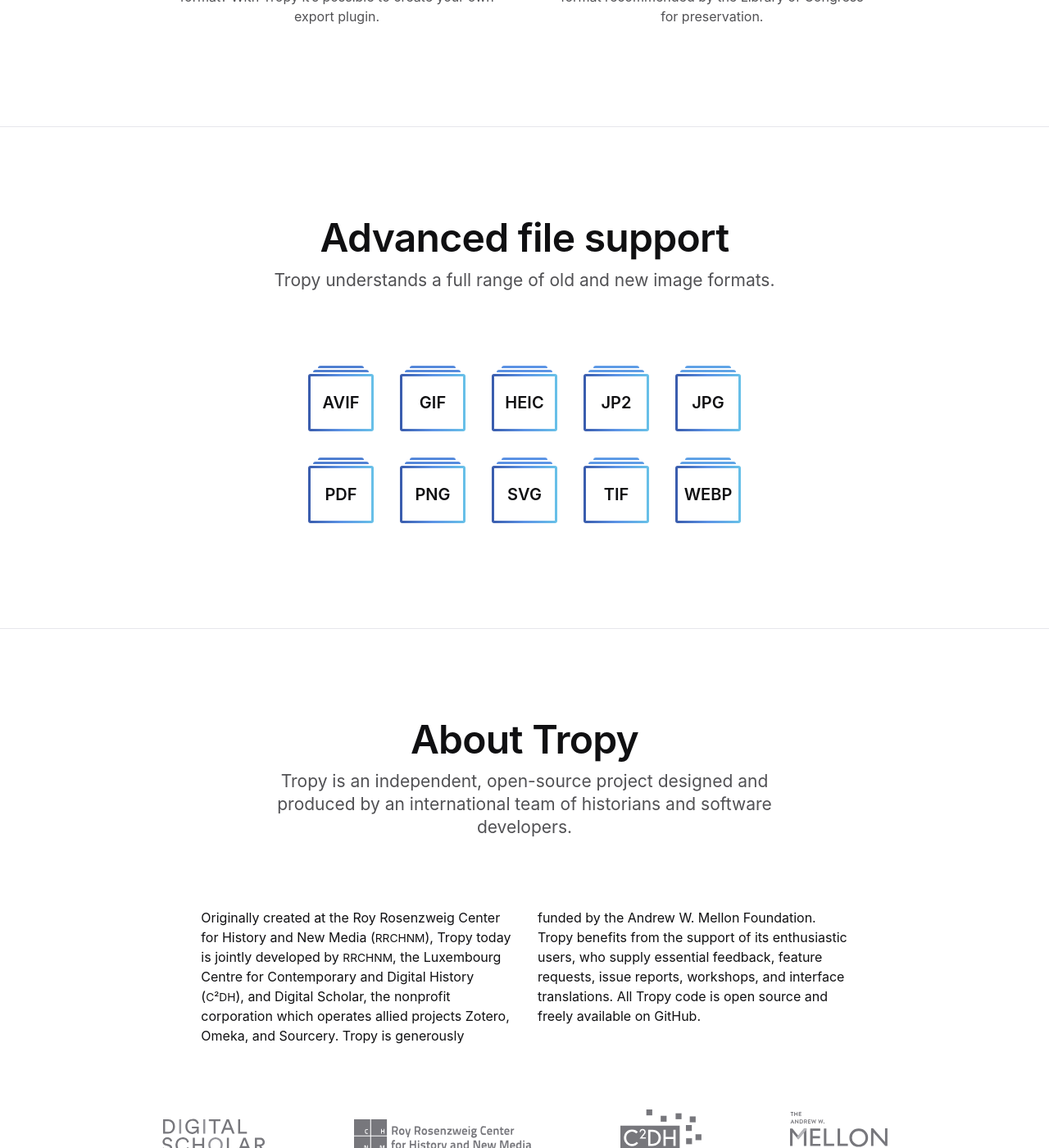
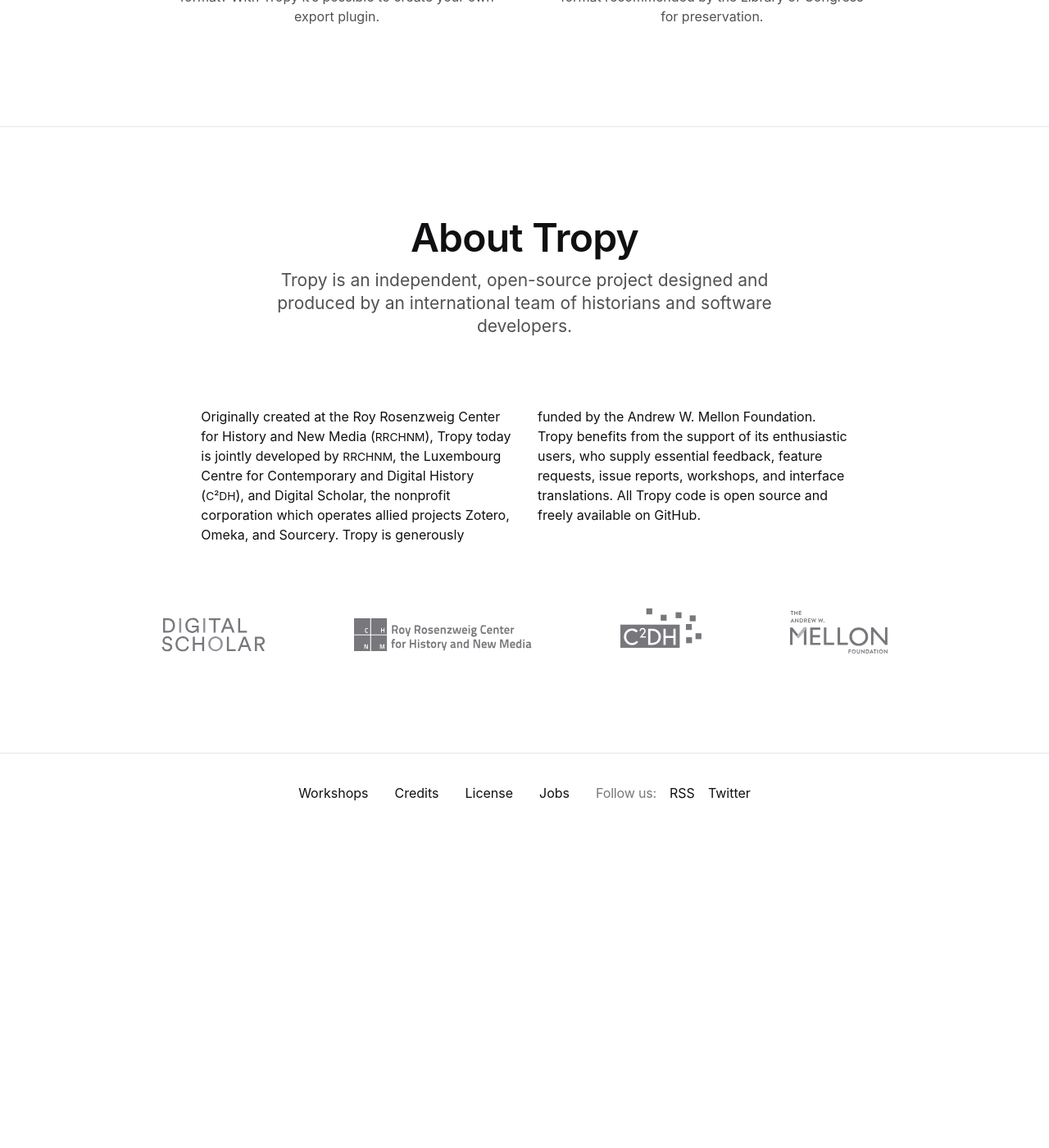
Before and after one commit to tropy/tropy.github.io, a Jekyll site: the page built from index.html, in a window 1280 px wide and 1400 px high, scrolled down 4931 px. Shown: the whole window at 82% size. Built offline with Jekyll 4.4.1, drawn with Linux system fonts in a browser that asks for light colours; after the commit the page ends 5946 px from its top, so only the background shows below that.

Commit message:
Remove file support section.

```diff
--- a/assets/stylesheets/_variables.scss
+++ b/assets/stylesheets/_variables.scss
@@ -83,10 +83,6 @@
 $header-height:        96px;
 $header-height-mobile: 64px;
 
-// File support
-$file-support-max-width: columns(12, $container-fluid-max-width);
-$file-support-icon-size: 80px;
-
 // Footer
 $footer-color:  $body-color;
 
--- a/assets/stylesheets/home/_file-support.scss
+++ /dev/null
@@ -1,117 +0,0 @@
-//
-// File support
-//
-
-.file-support {
-  border-top: 1px solid $gray-lighter;
-  padding: $section-spacing-y-phone 0 ($section-spacing-y-phone - $space-min) 0;
-
-  @for $i from 3 through 7 {
-    @media (min-width: (16px + (96px * $i))) {
-      padding-bottom: calc((#{$section-spacing-y-phone - $space-min}) - ((100vw - #{$i * $file-support-icon-size}) / (#{$i + 1}) - 20px));
-    }
-  }
-
-  @media (min-width: $sm) {
-    padding: $section-spacing-y 0 ($section-spacing-y - $space-xl);
-  }
-
-  .container-fluid {
-    max-width: $file-support-max-width;
-  }
-
-  h2 {
-    margin-top: -14px;
-    margin-bottom: 0;
-
-    @media (min-width: $sm) {
-      text-align: center;
-      margin-top: -19px;
-    }
-  }
-
-  .lead {
-    @include tween(
-      $sm * 5 / 6,
-      columns(10, $container-fluid-max-width) * 0.8,
-      $sm,
-      $container-fluid-max-width / ($container-fluid-width / 100%),
-      width
-    );
-  }
-
-  ul {
-    display: grid;
-    grid-template-columns: repeat(auto-fit, #{$file-support-icon-size});
-    grid-template-rows: auto;
-    grid-gap: 16px;
-    justify-content: space-evenly;
-    list-style: none;
-    margin: 0 auto;
-    padding: 0;
-    margin-top: ($section-spacing-y-phone * 3 / 4) - 6px;
-
-    @media (min-width: $sm) {
-      display: flex;
-      flex-wrap: wrap;
-      justify-content: center;
-      grid-gap: 0; // Reset
-      width: 5 * ($file-support-icon-size + $space-xl);
-      margin-top: ($section-spacing-y * 3 / 4) - 6px;
-    }
-
-    @media (min-width: $lg + 144px) {
-      justify-content: center;
-      width: auto;
-    }
-  }
-
-  li {
-    justify-self: center;
-    display: flex;
-    justify-content: center;
-    align-items: center;
-    width: $file-support-icon-size;
-    height: $file-support-icon-size - 10px;
-    font-size: 20px;
-    font-weight: 600;
-    margin-top: 10px;
-    background:
-      linear-gradient(to bottom, $white, $white) no-repeat center / calc(100% - 6px) calc(100% - 6px) scroll,
-      linear-gradient(to right, $blue-dark, $blue, $blue-light) no-repeat left bottom / auto auto fixed;
-    border-radius: 3px;
-    position: relative;
-
-    @for $i from 3 through 7 {
-      @media (min-width: (16px + (96px * $i))) {
-        margin-bottom: calc((100vw - #{$i * $file-support-icon-size}) / (#{$i + 1}) - 16px);
-      }
-    }
-
-    @media (min-width: $sm) {
-      margin: 10px $space-md $space-xl $space-md;
-    }
-
-    &::before,
-    &::after {
-      content: "";
-      position: absolute;
-      height: 3px;
-      background: linear-gradient(to right, $blue-dark, $blue, $blue-light) no-repeat left bottom / auto auto fixed;
-      border-top-left-radius: 3px;
-      border-top-right-radius: 3px;
-    }
-
-    &::before {
-      left: 12px;
-      top: -10px;
-      width: calc(100% - 24px);
-    }
-
-    &::after {
-      left: 6px;
-      top: -5px;
-      width: calc(100% - 12px);
-    }
-  }
-}
--- a/assets/stylesheets/main.scss
+++ b/assets/stylesheets/main.scss
@@ -33,7 +33,6 @@
 @import "home/key-features";
 @import "home/portable-projects";
 @import "home/features";
-@import "home/file-support";
 @import "home/about";
 
 // Blog
--- a/index.html
+++ b/index.html
@@ -114,24 +114,6 @@
     </div>
   </div>
 </section>
-<section class="file-support">
-  <div class="container-fluid">
-    <h2 class="h1">Advanced file support</h2>
-    <p class="lead">Tropy understands a full range of old and new image formats.</p>
-    <ul>
-      <li>AVIF</li>
-      <li>GIF</li>
-      <li>HEIC</li>
-      <li>JP2</li>
-      <li>JPG</li>
-      <li>PDF</li>
-      <li>PNG</li>
-      <li>SVG</li>
-      <li>TIF</li>
-      <li>WEBP</li>
-    </ul>
-  </div>
-</section>
 <section class="about">
   <div class="container-fluid">
     <h2 class="h1">About Tropy</h2>
```
